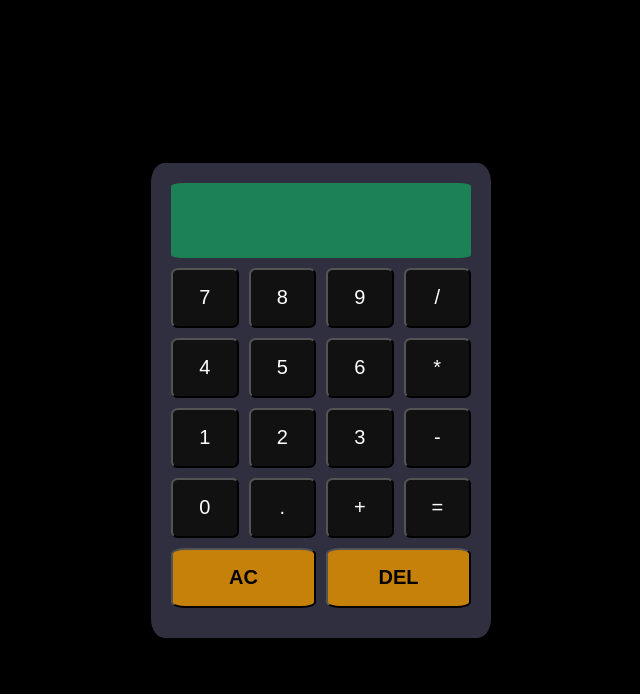
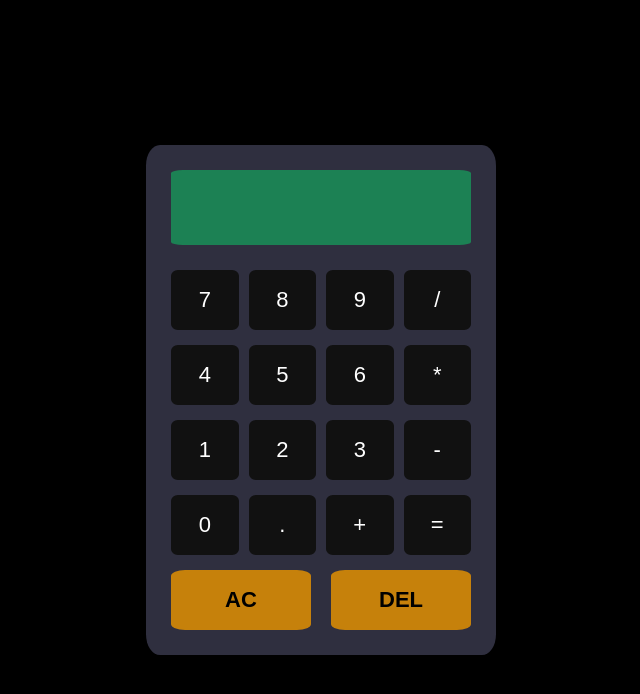
Before and after one commit to Muze32/Calculator, a plain HTML site: page index.html in a window 1280 px wide. Shown: the whole page, without its empty margins (319-959 px from the left). Drawn offline with Linux system fonts and the light colour scheme.

Commit message:
Minor style fixes
Fixed some things like the size of display added some padding and deleted
some lines repeated.

```diff
--- a/style.css
+++ b/style.css
@@ -10,9 +10,9 @@ html, body {
 }
 
 .calculator {
-    padding: 20px;
+    padding: 25px;
     background-color: #2f2f3f;
-    width: 300px; /* Máximo ancho del contenedor */
+    width: 300px;
     border-radius: 4%;
 }
 
@@ -22,26 +22,28 @@ html, body {
     align-items: flex-end;
     min-height: 75px;
     background-color: #1c8154;
-    margin-bottom: 10px;
+    margin-bottom: 25px;
     font-size: 40px;
     border-radius: 4%;
     color: #002566;
+    padding-right: 5px;
 }
 
-.row, .bottom-row {
+.row {
     display: flex;
     gap: 10px;
 }
 
 .bottom-row {
     display: flex;
-    justify-content: space-between;
+    gap: 20px;
 }
 
 .bottom-row button {
     background-color: rgb(198, 129, 11);
     color: black;
     font-weight: 550;
+    margin-bottom: 0;
 }
 
 button {
@@ -49,8 +51,9 @@ button {
     color: white;
     width: 55px;
     height: 60px;
-    margin-bottom: 10px;
+    margin-bottom: 15px;
     border-radius: 10%;
     flex-grow: 1;
-    font-size: 20px;
+    font-size: 22px;
+    border: none;
 }
```
